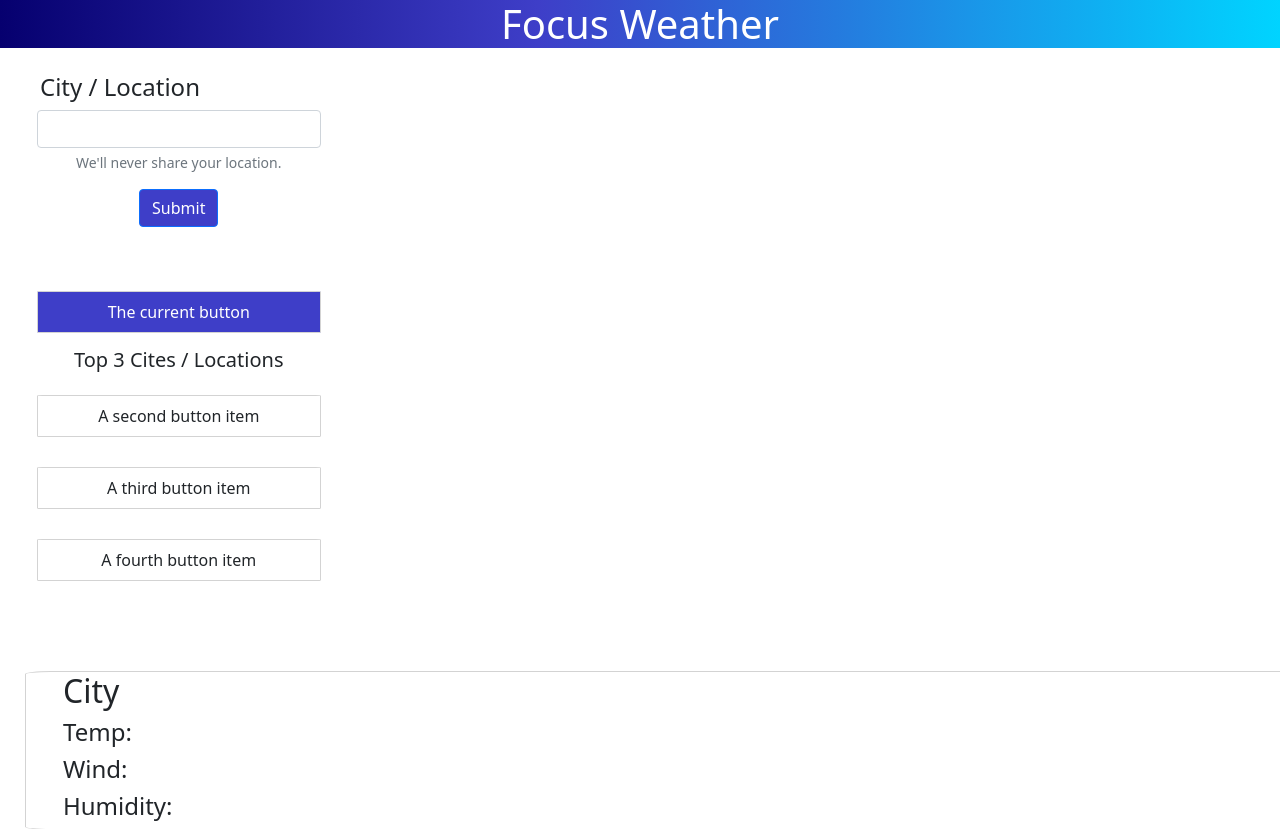
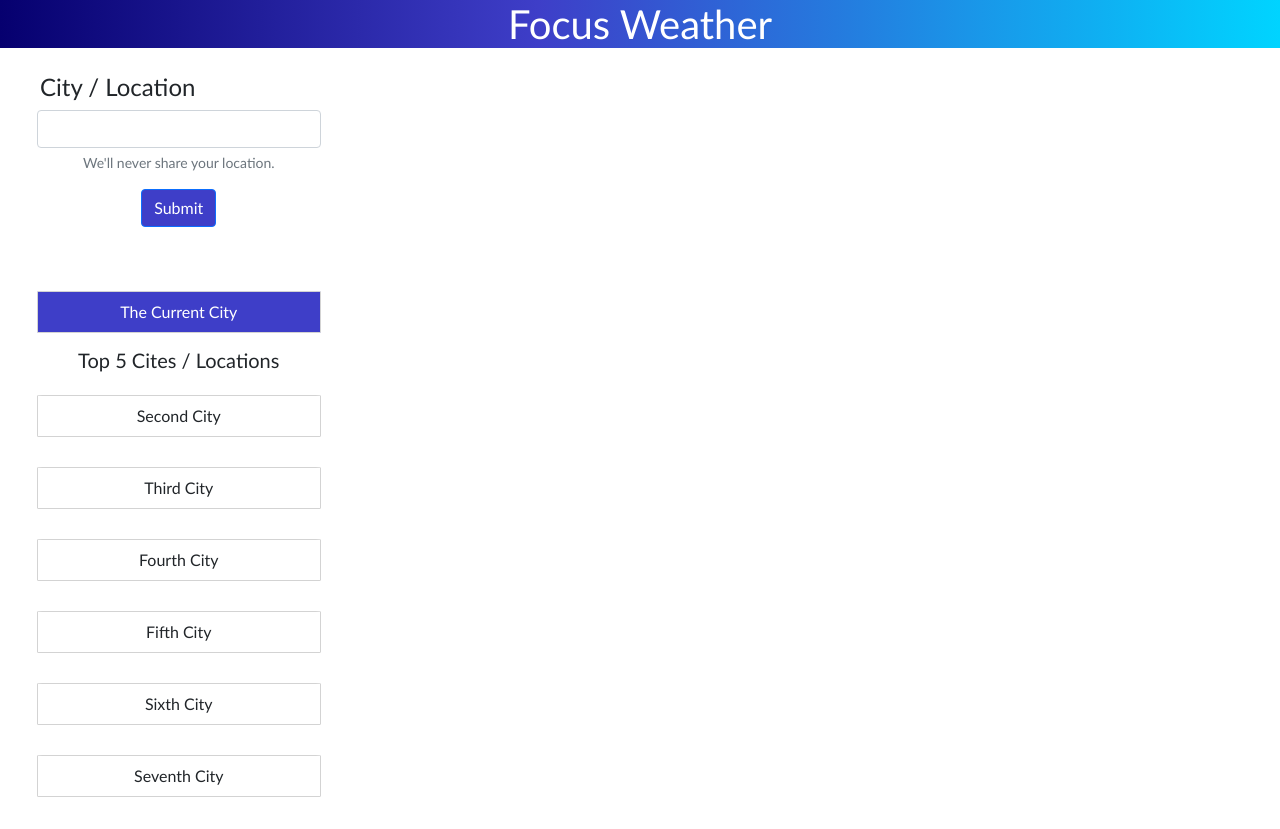
Before and after one commit to One4TheNation/Sunshine, a plain HTML site: page Index.html in a window 1280 px wide. Shown: the top 829 px of the page. Drawn offline with nearby package versions, Linux system fonts and the light colour scheme.

Commit message:
updated font family, java script api

```diff
--- a/Assets/css/style.css
+++ b/Assets/css/style.css
@@ -1,3 +1,7 @@
+body{
+    font-family: "Gill Sans", sans-serif;
+}
+
 .hone {
     background: rgb(6, 0, 111);
     background: linear-gradient(90deg, rgba(6, 0, 111, 1) 0%, rgba(62, 62, 200, 1) 42%, rgba(0, 212, 255, 1) 100%);
--- a/Assets/js/script.js
+++ b/Assets/js/script.js
@@ -1,7 +1,7 @@
-const apiKey = "";
+const apiKey = "8b7aeadf1b3c92eec962330f1b7c05cf";
 
 function getLocation (cityName) {
-    const url = "";
+    const url = `http://api.openweather.org/geo/1.0/direct?q=${cityName}&appid-${apikey}`;
 
     fetch(url).then(function (response){
         return response.json();
@@ -14,7 +14,7 @@ function getLocation (cityName) {
 }
 
 function getWeather(lat, lon) {
-    const url = ""
+    const url = `http://api.openweather.org/data/2.5/forecast?lat=${lat}&lon-${lon}&appid-${apikey}`;
 
     fetch(url).then(function (response){
         return response.json();
--- a/Index.html
+++ b/Index.html
@@ -33,19 +33,19 @@
                             </div>
                             <button type="submit" class="btn btn-primary">Submit</button>
                         </form>
-<br>
+                        <br>
                         <div class="list-group">
                             <button type="button" class="list-group-item list-group-item-action active"
                                 aria-current="true">
-                                The current button
+                                The Current City
                             </button>
-                            <h5>Top 3 Cites / Locations</h5>
-                            <button type="button" class="list-group-item list-group-item-action">A second button
-                                item</button>
-                            <button type="button" class="list-group-item list-group-item-action">A third button
-                                item</button>
-                            <button type="button" class="list-group-item list-group-item-action">A fourth button
-                                item</button>
+                            <h5>Top 5 Cites / Locations</h5>
+                            <button type="button" class="list-group-item list-group-item-action">Second City</button>
+                            <button type="button" class="list-group-item list-group-item-action">Third City</button>
+                            <button type="button" class="list-group-item list-group-item-action">Fourth City</button>
+                            <button type="button" class="list-group-item list-group-item-action">Fifth City</button>
+                            <button type="button" class="list-group-item list-group-item-action">Sixth City</button>
+                            <button type="button" class="list-group-item list-group-item-action">Seventh City</button>
                         </div>
                     </div>
                 </div>
```
